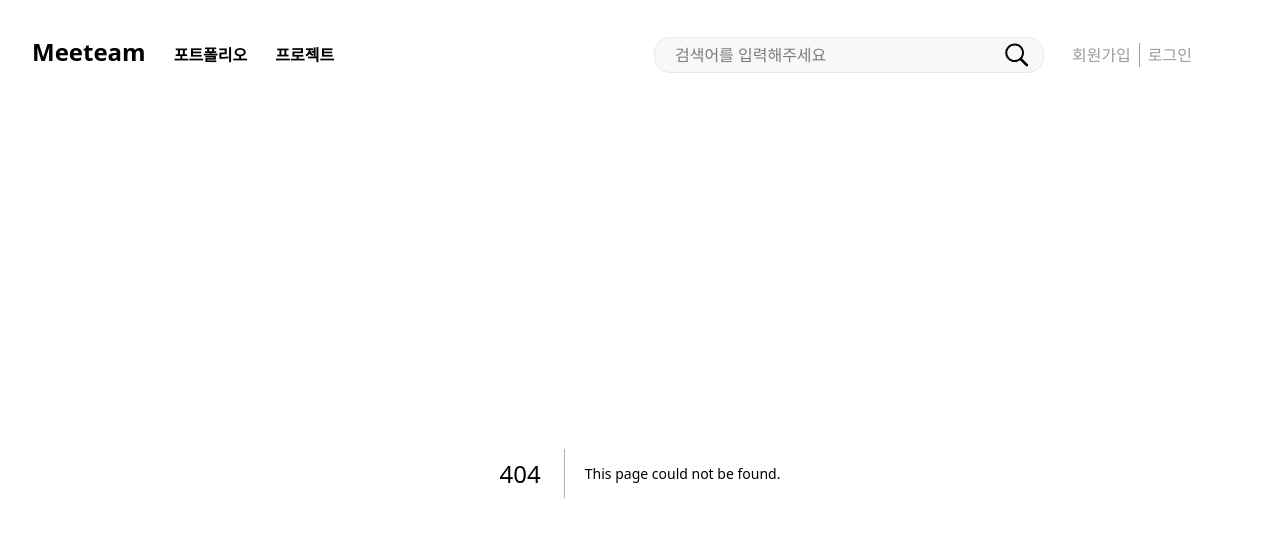
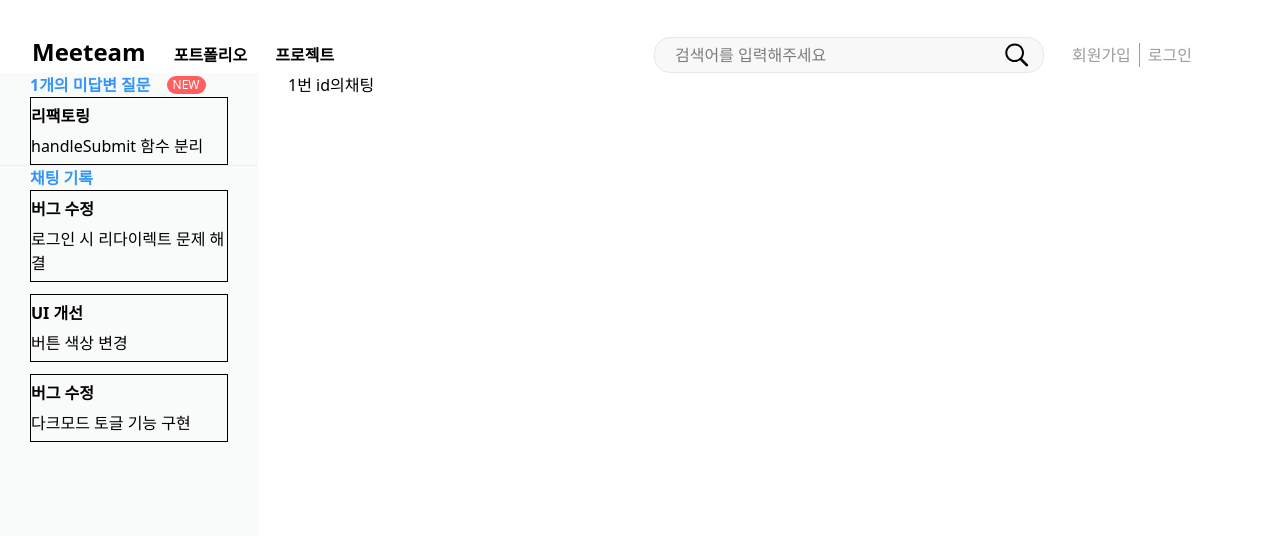
Before and after one commit to WardK-meeTeam/meeteam_front, a Next.js app: page /chat/1 in a window 1280 px wide. Before the commit this address had no page. Shown: the top 536 px of the page. Built offline with nearby package versions, Linux system fonts and the light colour scheme.

Commit message:
[#9] feat: AI 채팅 페이지 동적 라우팅 설정

```diff
--- /dev/null
+++ b/app/(chat)/chat/[id]/page.tsx
@@ -0,0 +1,9 @@
+export default async function Page({
+  params,
+}: {
+  params: Promise<{ id: string }>;
+}) {
+  console.log(params);
+  const { id } = await params;
+  return <main>{id}번 id의채팅</main>;
+}
--- a/app/chat/page.tsx
+++ /dev/null
@@ -1,3 +0,0 @@
-export default function Chat() {
-  return <div>채팅</div>;
-}
```
